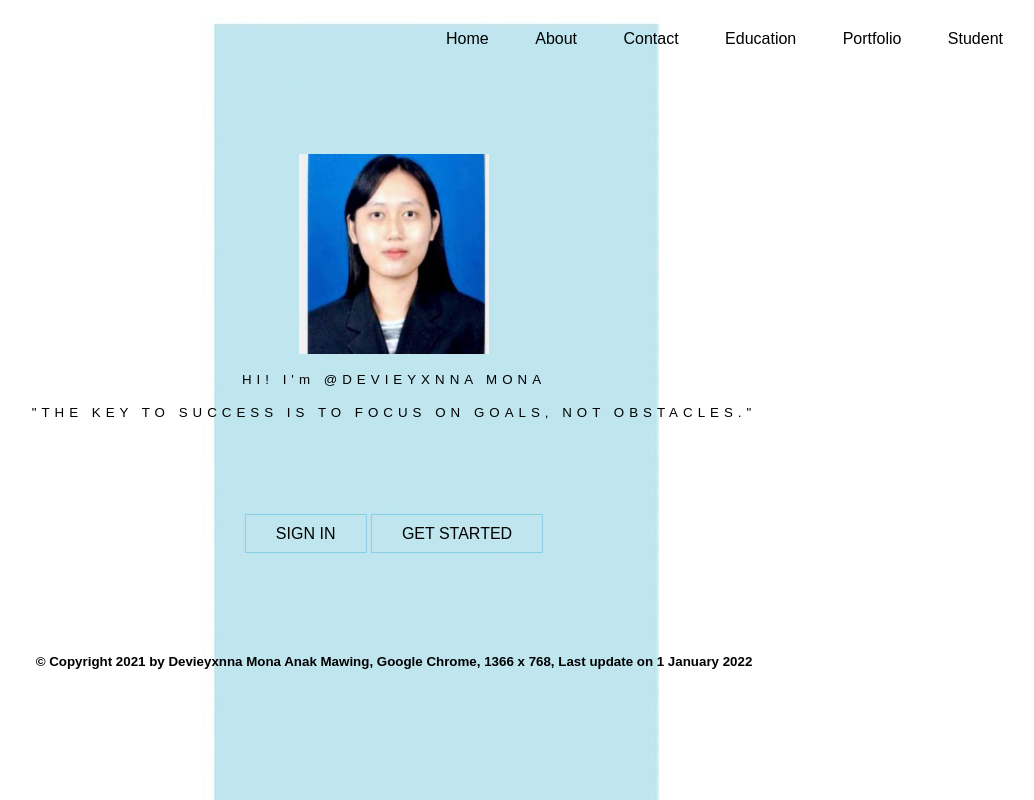
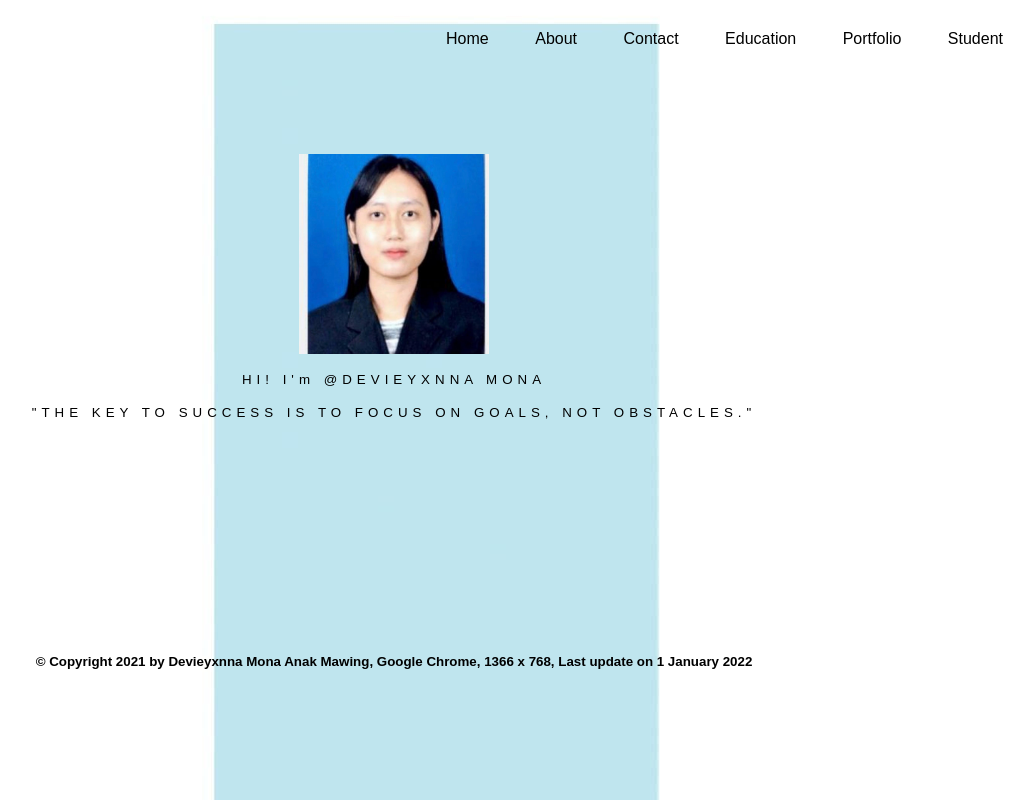
Before and after one commit to Devieyxnna/devieyxnna.github.io, a plain HTML site: page devieyxnna/index.html in a window 1280 px wide. Shown: the whole page, without its empty margins (246-1280 px from the left). Drawn offline with Linux system fonts and the light colour scheme.

Commit message:
New updated

```diff
--- a/devieyxnna/index.html
+++ b/devieyxnna/index.html
@@ -36,12 +36,6 @@
 
 
 
-<div class="button">
-    <br><br><br><br><br><br>
-    <a href="#" class="btn">SIGN IN</a>
-    <a href="#" class="btn">GET STARTED</a>
-
-</div>
 
 <br><br><br><br>
 <h1>
```
